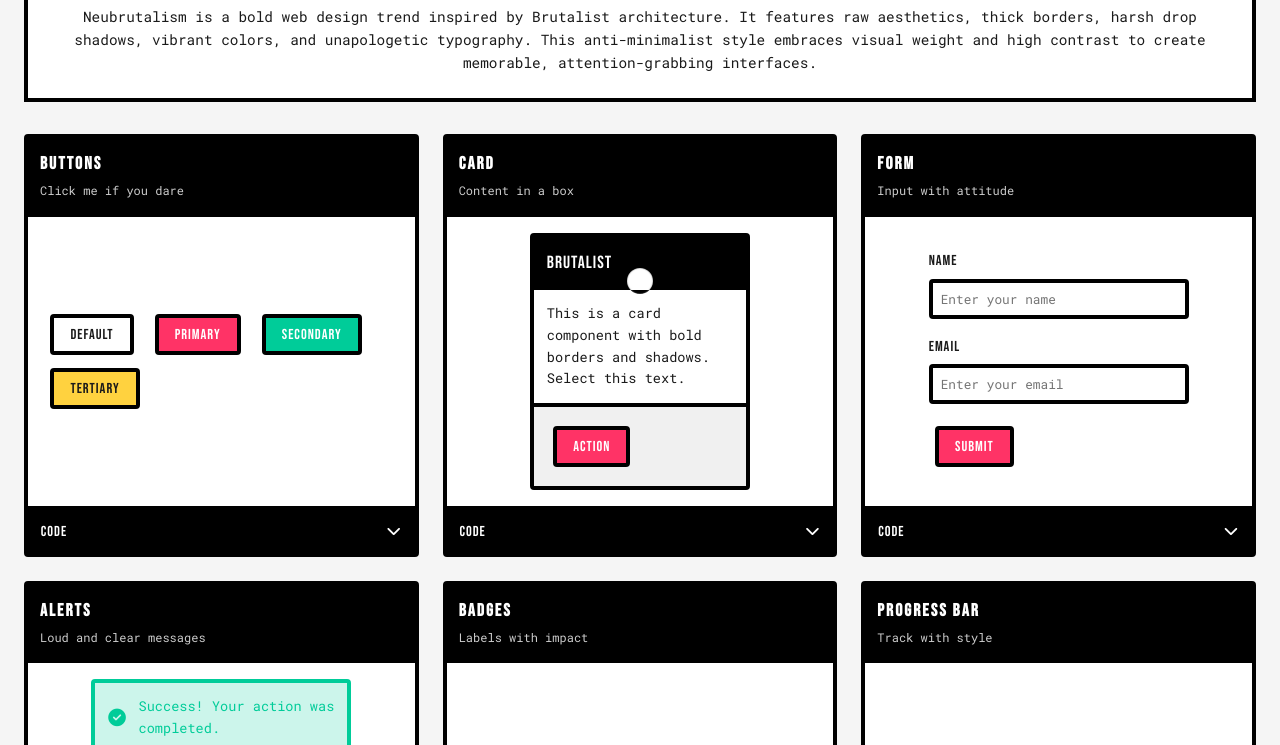
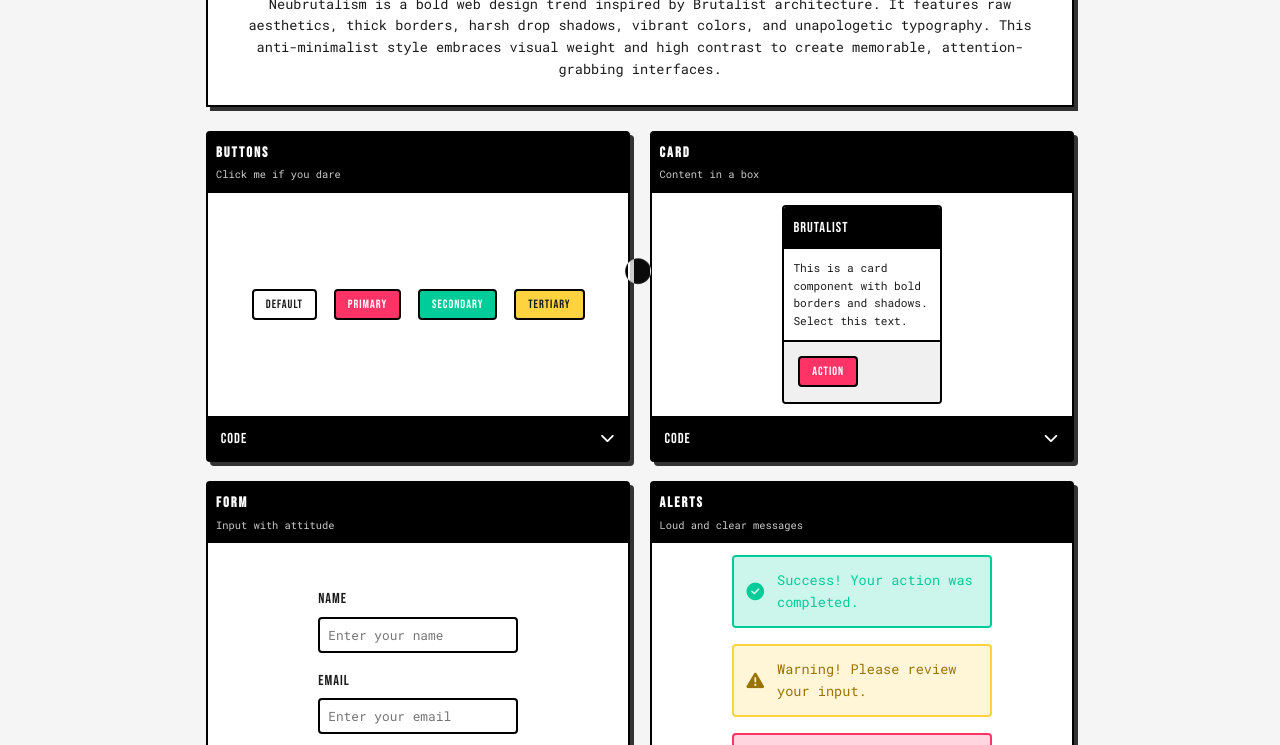
Before and after one commit to rachit9876/neubrutalism, a plain HTML site: page index.html in a window 1280 px wide. Shown: the part 119-864 px from the top of the page. Drawn offline with nearby package versions, Linux system fonts and the light colour scheme.

Commit message:
Update index.html

```diff
--- a/index.html
+++ b/index.html
@@ -17,8 +17,8 @@
             --card-bg: #ffffff;
             --text: #1a1a1a;
             --shadow-color: #333;
-            --shadow: 8px 8px 0 var(--shadow-color);
-            --border: 4px solid #000;
+            --shadow: 4px 4px 0 var(--shadow-color);
+            --border: 2px solid #000;
         }
 
         #cursor {
@@ -73,7 +73,7 @@
             background-color: var(--background);
             color: var(--text);
             line-height: 1.6;
-            font-size: 14px;
+            font-size: 12px;
             overflow-x: hidden;
             transition: background-color 0.3s ease, color 0.3s ease;
             /* Added subtle background pattern */
@@ -90,17 +90,18 @@
         }
 
         .container {
-            max-width: 1400px;
+            max-width: 900px;
             margin: 0 auto;
-            padding: 1.5rem;
+            padding: 1.5rem 1rem;
         }
 
         header {
             text-align: center;
-            margin-bottom: 2rem;
-            padding: 1.5rem;
+            margin-bottom: 1.5rem;
+            padding: 1.5rem 1rem;
             background-color: var(--card-bg);
             border: var(--border);
+            box-shadow: var(--shadow);
             animation: slideDown 0.6s cubic-bezier(0.16, 1, 0.3, 1);
             position: relative;
         }
@@ -113,23 +114,24 @@
         }
 
         header h1 {
-            font-size: 2.5rem;
-            margin-bottom: 0.5rem;
+            font-size: 2.2rem;
+            margin-bottom: 0.4rem;
             color: var(--primary);
         }
 
 
         header p {
-            font-size: 0.9rem;
-            max-width: 1200px;
+            font-size: 0.85rem;
+            max-width: 800px;
             margin: 0 auto;
+            text-align: center;
         }
 
         .components-grid {
             display: grid;
-            grid-template-columns: repeat(auto-fit, minmax(320px, 1fr));
-            gap: 1.5rem;
-            margin-bottom: 2rem;
+            grid-template-columns: repeat(auto-fit, minmax(280px, 1fr));
+            gap: 1.2rem;
+            margin-bottom: 1.5rem;
         }
 
         .component-card {
@@ -139,6 +141,7 @@
             height: 100%;
             display: flex;
             flex-direction: column;
+            box-shadow: var(--shadow);
             transition: all 0.4s cubic-bezier(0.16, 1, 0.3, 1), box-shadow 0.3s ease;
             opacity: 0;
             animation: fadeInUp 0.6s cubic-bezier(0.16, 1, 0.3, 1) forwards;
@@ -170,21 +173,20 @@
 
         /* Enhanced hover effect */
         .component-card:hover {
-            box-shadow: var(--shadow);
             transform: translate(-2px, -2px);
         }
 
         .component-header {
-            padding: 0.75rem;
+            padding: 0.5rem;
             background-color: var(--primary);
             color: var(--card-bg);
             border-bottom: var(--border);
         }
 
 
-        .component-header h3 { font-size: 1.1rem; margin-bottom: 0.2rem; }
-        .component-header p { font-size: 0.75rem; opacity: 0.8; }
-        .component-preview { flex-grow: 1; display: flex; align-items: center; justify-content: center; padding: 1rem; min-height: 180px; }
+        .component-header h3 { font-size: 0.9rem; margin-bottom: 0.15rem; }
+        .component-header p { font-size: 0.65rem; opacity: 0.8; }
+        .component-preview { flex-grow: 1; display: flex; align-items: center; justify-content: center; padding: 0.75rem; min-height: 120px; }
         .component-code { background-color: #f0f0f0; border-top: var(--border); font-family: 'Courier New', monospace; font-size: 0.7rem; overflow: hidden; }
 
         .component-code-header { padding: 0.6rem 0.8rem; background-color: var(--primary); color: var(--card-bg); cursor: none; display: flex; justify-content: space-between; align-items: center; font-family: 'Bebas Neue', sans-serif; font-size: 0.9rem; letter-spacing: 1px; transition: background-color 0.2s ease; }
@@ -197,7 +199,7 @@
         .component-code.active .component-code-body { max-height: 500px; padding: 1rem; }
 
         /* Button Components */
-        .btn { padding: 8px 16px; font-family: 'Bebas Neue', sans-serif; font-size: 0.9rem; letter-spacing: 1px; text-transform: uppercase; border: var(--border); background-color: var(--card-bg); color: var(--text); cursor: none; transition: all 0.3s cubic-bezier(0.16, 1, 0.3, 1), box-shadow 0.3s ease; border-radius: 4px; display: inline-block; margin: 0.4rem; position: relative; overflow: hidden; }
+        .btn { padding: 6px 12px; font-family: 'Bebas Neue', sans-serif; font-size: 0.75rem; letter-spacing: 1px; text-transform: uppercase; border: var(--border); background-color: var(--card-bg); color: var(--text); cursor: none; transition: all 0.3s cubic-bezier(0.16, 1, 0.3, 1), box-shadow 0.3s ease; border-radius: 4px; display: inline-block; margin: 0.3rem; position: relative; overflow: hidden; }
 
         .btn:hover { box-shadow: var(--shadow); }
         .btn:active { transform: translate(2px, 2px); box-shadow: var(--shadow); }
@@ -208,16 +210,16 @@
 
 
         /* Card Component */
-        .neo-card { width: 220px; background-color: var(--card-bg); border: var(--border); border-radius: 4px; overflow: hidden; transition: all 0.4s cubic-bezier(0.16, 1, 0.3, 1), box-shadow 0.3s ease; }
+        .neo-card { width: 160px; background-color: var(--card-bg); border: var(--border); border-radius: 4px; overflow: hidden; transition: all 0.4s cubic-bezier(0.16, 1, 0.3, 1), box-shadow 0.3s ease; }
         .neo-card:hover { box-shadow: var(--shadow); }
-        .neo-card-header { background-color: var(--primary); color: var(--card-bg); padding: 0.8rem; font-family: 'Bebas Neue', sans-serif; font-size: 1.1rem; letter-spacing: 1px; }
+        .neo-card-header { background-color: var(--primary); color: var(--card-bg); padding: 0.6rem; font-family: 'Bebas Neue', sans-serif; font-size: 0.9rem; letter-spacing: 1px; }
 
-        .neo-card-body { padding: 0.8rem; font-size: 0.85rem; }
-        .neo-card-footer { padding: 0.8rem; background-color: #f0f0f0; border-top: var(--border); }
+        .neo-card-body { padding: 0.6rem; font-size: 0.7rem; }
+        .neo-card-footer { padding: 0.6rem; background-color: #f0f0f0; border-top: var(--border); }
 
 
         /* Form Components */
-        .neo-form { width: 100%; max-width: 260px; }
+        .neo-form { width: 100%; max-width: 200px; }
         .neo-form-group { margin-bottom: 1rem; }
         .neo-label { display: block; margin-bottom: 0.4rem; font-family: 'Bebas Neue', sans-serif; font-size: 0.9rem; letter-spacing: 1px; }
         .neo-input { width: 100%; padding: 8px; border: var(--border); font-family: 'Roboto Mono', monospace; font-size: 0.8rem; background-color: var(--card-bg); color: var(--text); border-radius: 4px; transition: all 0.3s cubic-bezier(0.16, 1, 0.3, 1), box-shadow 0.3s ease; cursor: none; }
@@ -852,9 +854,11 @@
         let mousePosition = { x: window.innerWidth / 2 - width / 2, y: window.innerHeight / 2 - width / 2 };
         let targetPosition = { x: window.innerWidth / 2 - width / 2, y: window.innerHeight / 2 - width / 2 };
         let dots = [];
-        let isMouseOnPage = true;
-        let autoMoveTime = 0;
-        let randomOffset = { x: Math.random() * 100, y: Math.random() * 100 };
+        let isMouseOnPage = false;
+        const maxSpeed = 10;
+        let angle = Math.random() * Math.PI * 2;
+        let randomVelocity = { x: Math.cos(angle) * maxSpeed, y: Math.sin(angle) * maxSpeed };
+        let randomTimer = 0;
         const textElements = [];
         let currentHoverElement = null;
         let currentScaleMultiplier = 1;
@@ -921,12 +925,24 @@
             stopRandomMovement();
         };
 
+        // Start moving immediately on load
+        startRandomMovement();
+
         function startRandomMovement() {
-            autoMoveTime = 0;
+            randomTimer = 0;
+            angle = Math.random() * Math.PI * 2;
+            randomVelocity.x = Math.cos(angle) * maxSpeed;
+            randomVelocity.y = Math.sin(angle) * maxSpeed;
         }
 
         function stopRandomMovement() {
-            // No cleanup needed for continuous movement
+            randomTimer = 0;
+        }
+
+        function changeRandomDirection() {
+            angle += (Math.random() - 0.5) * Math.PI * 0.5;
+            randomVelocity.x = Math.cos(angle) * maxSpeed;
+            randomVelocity.y = Math.sin(angle) * maxSpeed;
         }
 
         const onTouchMove = (event) => {
@@ -963,12 +979,26 @@
 
         const positionCursor = (delta) => {
             if (!isMouseOnPage) {
-                autoMoveTime += delta * 0.003;
-                targetPosition.x = (window.innerWidth / 2) + Math.sin(autoMoveTime * 1.2 + randomOffset.x) * (window.innerWidth * 0.3) + Math.sin(autoMoveTime * 2.1) * 50;
-                targetPosition.y = (window.innerHeight / 2) + Math.cos(autoMoveTime * 0.8 + randomOffset.y) * (window.innerHeight * 0.25) + Math.cos(autoMoveTime * 1.7) * 30;
+                randomTimer += delta;
+                if (randomTimer > 300 + Math.random() * 500) {
+                    changeRandomDirection();
+                    randomTimer = 0;
+                }
+                targetPosition.x += randomVelocity.x;
+                targetPosition.y += randomVelocity.y;
+                if (targetPosition.x < 50 || targetPosition.x > window.innerWidth - 50) {
+                    randomVelocity.x *= -1;
+                    angle = Math.atan2(randomVelocity.y, randomVelocity.x);
+                }
+                if (targetPosition.y < 50 || targetPosition.y > window.innerHeight - 50) {
+                    randomVelocity.y *= -1;
+                    angle = Math.atan2(randomVelocity.y, randomVelocity.x);
+                }
+                targetPosition.x = Math.max(50, Math.min(window.innerWidth - 50, targetPosition.x));
+                targetPosition.y = Math.max(50, Math.min(window.innerHeight - 50, targetPosition.y));
             }
 
-            const lerpFactor = isMouseOnPage ? 0.15 : 0.05;
+            const lerpFactor = isMouseOnPage ? 0.15 : 0.5;
             mousePosition.x += (targetPosition.x - mousePosition.x) * lerpFactor;
             mousePosition.y += (targetPosition.y - mousePosition.y) * lerpFactor;
 
```
